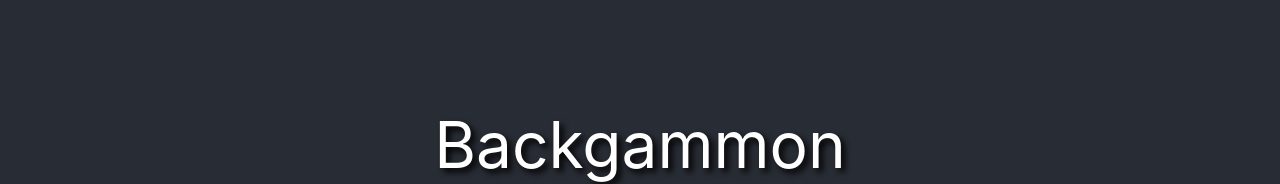
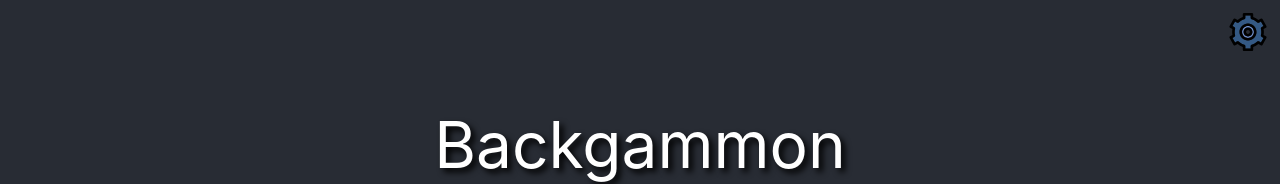
Before and after one commit to sam-swarr/backgammon, a React (Create React App) app: page / in a window 1280 px wide. Shown: the top 184 px of the page. Built offline with nearby package versions, Linux system fonts and the light colour scheme.

Commit message:
add settings button and empty settings menu that can be opened and closed

```diff
--- a/src/App.css
+++ b/src/App.css
@@ -326,3 +326,44 @@
   height: 100%;
   width: 100%;
 }
+
+.Settings-menu-button-wrapper {
+  position: absolute;
+  right: 1vw;
+  top: 1vw;
+}
+
+.Settings-wrapper {
+  background-color:rgb(118, 162, 197);
+  border-bottom: 0.5vw solid rgb(21, 39, 59);
+  display: flex;
+  flex-direction: column;
+  font-size: 3vw;
+  height: 15%;
+  justify-content: center;
+  text-align: center;
+  width: 100%;
+}
+
+.Settings-menu-button {
+  background: url(gear.svg) no-repeat top left;
+  background-size: contain;  height: 3vw;
+  width: 3vw;
+}
+
+.Settings-menu-button.show, .Settings-menu-button:hover {
+  background: url(gear-hover.svg) no-repeat top left;
+}
+
+.Settings-menu-wrapper {
+  background-color:rgb(45, 105, 155);
+  border: 0.5vw solid rgb(21, 39, 59);
+  border-radius: 1vw;
+  box-shadow: 4px 4px 8px 4px #0f0f0f;
+  font-family: 'Barlow', sans-serif;
+  height: 36vw;
+  left: 16vw;
+  position: absolute;
+  top: 4.5vw;
+  width: 68vw;
+}
--- a/src/App.tsx
+++ b/src/App.tsx
@@ -6,6 +6,8 @@ import { useAppSelector } from './store/hooks';
 import {Color, MovementDirection} from './Types';
 import GameBoard from './GameBoard';
 import MainMenu from './MainMenu';
+import SettingsMenuButton from './SettingsMenuButton';
+import SettingsMenu from './SettingsMenu';
 
 type AppProps = {};
 
@@ -13,15 +15,18 @@ const App: FunctionComponent<AppProps> = () => {
   const [
     currentPlayer,
     gameState,
+    settings,
   ] = useAppSelector((state) => [
     state.currentPlayer,
     state.gameState,
+    state.settings,
   ]);
 
+  let contents = null;
   if (gameState === GameState.NotStarted) {
-    return <MainMenu />;
+    contents = <MainMenu />;
   } else {
-    return (
+    contents = (
       <div>
         <GameBoard
           currentPlayer={currentPlayer}
@@ -32,6 +37,19 @@ const App: FunctionComponent<AppProps> = () => {
       </div>
     );
   }
+
+  let settingsMenu = null;
+  if (settings.showSettingsMenu) {
+    settingsMenu = <SettingsMenu />;
+  }
+
+  return (
+    <div className={"App-wrapper"}>
+      <SettingsMenuButton />
+      {settingsMenu}
+      {contents}
+    </div>
+  );
 }
 
 export default App;
--- /dev/null
+++ b/src/SettingsMenu.tsx
@@ -0,0 +1,23 @@
+import { FunctionComponent } from 'react';
+
+import { GameState, setState } from './store/gameStateSlice';
+import { useAppDispatch } from './store/hooks';
+
+type SettingsMenuProps = {};
+
+const SettingsMenu: FunctionComponent<SettingsMenuProps> = () => {
+
+  const dispatch = useAppDispatch();
+
+  return (
+    <div className={"Settings-menu-wrapper"}>
+      <div className={"Settings-wrapper"}>
+        <div>
+          Settings
+        </div>
+      </div>
+    </div>
+  );
+}
+
+export default SettingsMenu;
--- /dev/null
+++ b/src/SettingsMenuButton.tsx
@@ -0,0 +1,25 @@
+import { FunctionComponent } from 'react';
+import cx from "classnames";
+
+import { useAppDispatch, useAppSelector } from './store/hooks';
+import { toggleSettingsMenu } from './store/settingsSlice';
+
+type SettingsMenuButtonProps = {};
+
+const SettingsMenuButton: FunctionComponent<SettingsMenuButtonProps> = () => {
+
+  const settings = useAppSelector((state) => state.settings);
+  const dispatch = useAppDispatch();
+
+  return (
+    <div className={"Settings-menu-button-wrapper"}>
+      <div
+        className={cx("Settings-menu-button", {
+          "show": settings.showSettingsMenu,
+        })}
+        onClick={() => { dispatch(toggleSettingsMenu()); }} />
+    </div>
+  );
+}
+
+export default SettingsMenuButton;
--- /dev/null
+++ b/src/store/settingsSlice.tsx
@@ -0,0 +1,30 @@
+import { createSlice } from '@reduxjs/toolkit'
+import { Color, MovementDirection } from '../Types';
+
+export const settingsSlice = createSlice({
+  name: 'settings',
+  initialState: {
+    movementDirection: MovementDirection.CounterClockwise,
+    playerOneColor: Color.White,
+    showSettingsMenu: false,
+  },
+  reducers: {
+    setMovementDirection: (state, action: { type: string, payload: MovementDirection }) => {
+      state.movementDirection = action.payload;
+      return state;
+    },
+    setPlayerOneColor: (state, action: { type: string, payload: Color }) => {
+      state.playerOneColor = action.payload;
+      return state;
+    },
+    toggleSettingsMenu: (state) => {
+      state.showSettingsMenu = !state.showSettingsMenu;
+      return state;
+    }
+  },
+})
+
+// Action creators are generated for each case reducer function
+export const { setMovementDirection, setPlayerOneColor, toggleSettingsMenu } = settingsSlice.actions
+
+export default settingsSlice.reducer
--- a/src/store/store.tsx
+++ b/src/store/store.tsx
@@ -3,18 +3,20 @@ import { configureStore } from '@reduxjs/toolkit'
 import currentPlayerReducer from './currentPlayerSlice'
 import diceReducer from './diceSlice'
 import gameBoardReducer from './gameBoardSlice'
-import gameStateSlice from './gameStateSlice'
+import gameStateReducer from './gameStateSlice'
 import highlightedMovesReducer from './highlightedMovesSlice'
 import provisionalMovesReducer from './provisionalMovesSlice'
+import settingsReducer from './settingsSlice'
 
 export const store = configureStore({
   reducer: {
     gameBoard: gameBoardReducer,
-    gameState: gameStateSlice,
+    gameState: gameStateReducer,
     highlightedMoves: highlightedMovesReducer,
     provisionalMoves: provisionalMovesReducer,
     dice: diceReducer,
     currentPlayer: currentPlayerReducer,
+    settings: settingsReducer,
   },
 })
 
```
Also changed, not shown: src/gear-hover.svg (added), src/gear.svg (added).
